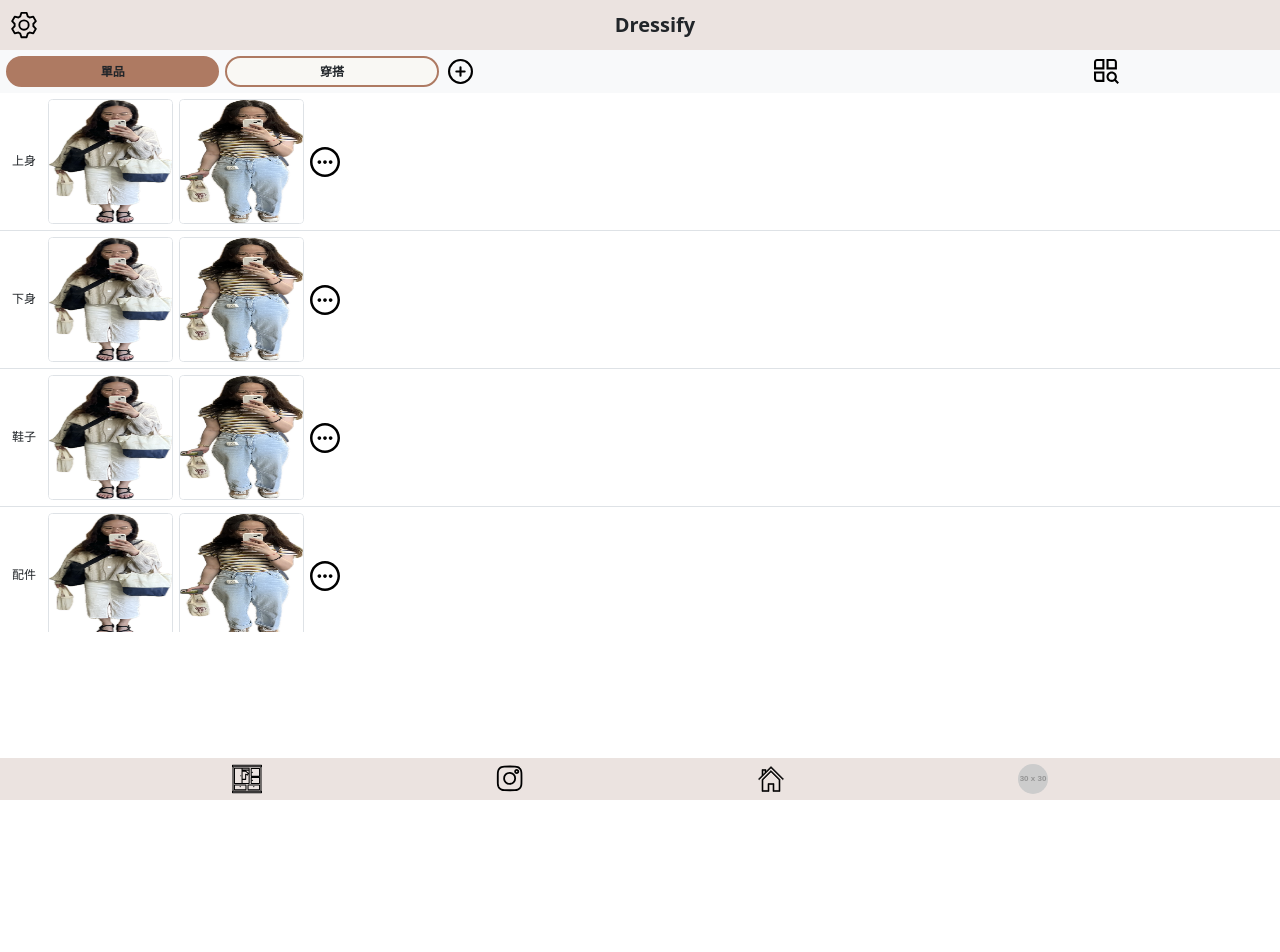
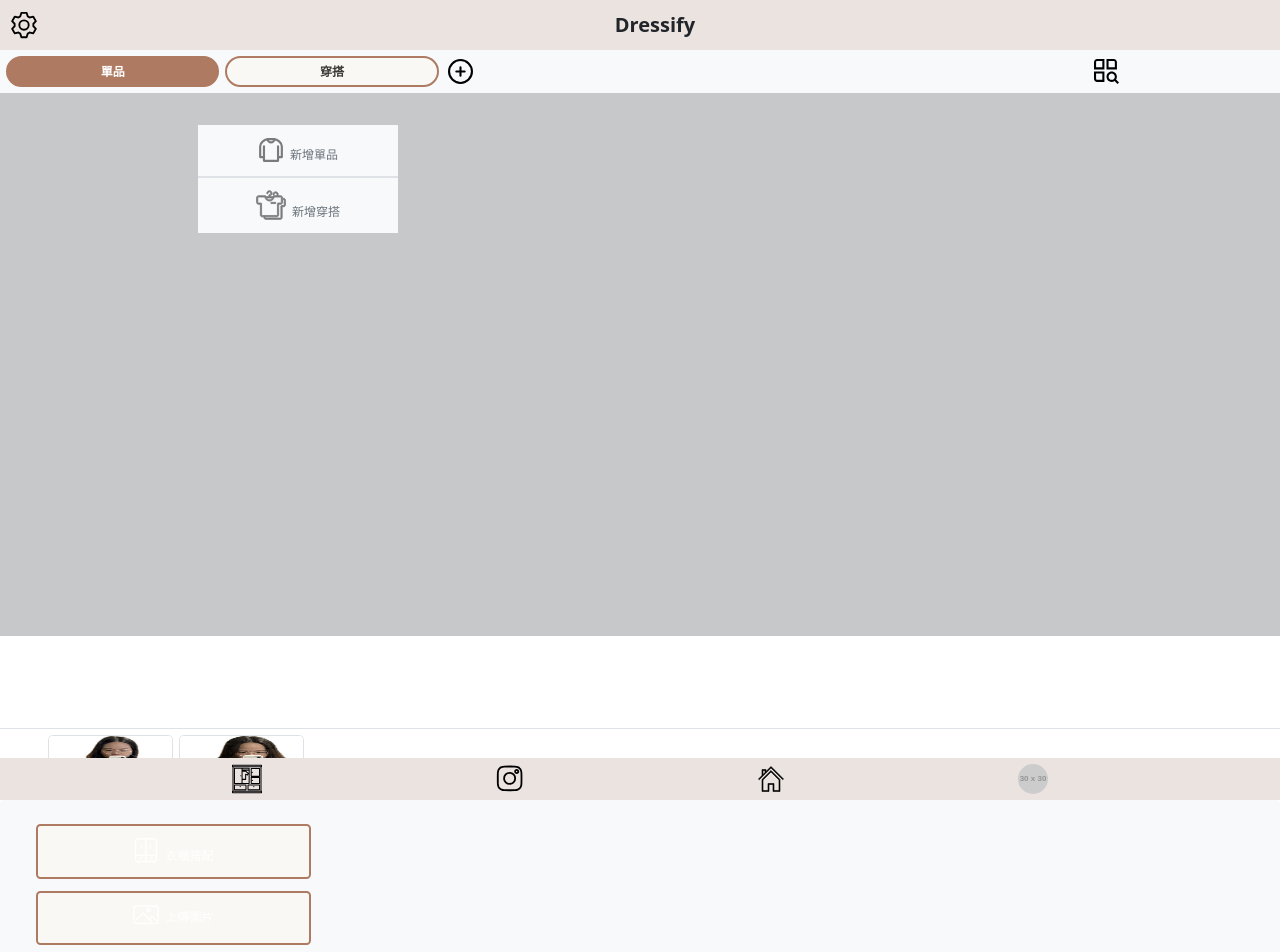
Before and after one commit to stellachy/dressify_react, a React (Vite) app: page /Closet in a window 1280 px wide. Shown: the top 952 px of the page. Before the commit the page ends 800 px from the top, so only its background shows below. Built offline with nearby package versions, Linux system fonts and the light colour scheme.

Commit message:
Add pages/closet, and re-adjust a bit of structure, and created addpop.jsx (needed to adjust the overlay part)

```diff
--- /dev/null
+++ b/src/components/AddPop.jsx
@@ -0,0 +1,76 @@
+import React, { useRef } from 'react'
+// import ClosetLayout from '../layouts/ClosetLayout'
+
+function AddPop() {
+  // const divElemS = document.getElementById('addBtnS');
+  // const divElemM = document.getElementById('addBtnM');
+  // const divPopM = document.getElementById('addPopM');
+
+  const divElemS = useRef();
+  const divElemM = useRef();
+  const divPopM = useRef();
+
+  function handleClickAddS() {
+    // console.log(divElemS.current.childNodes[0]);  // <img> ... </img>
+
+    // 圖片與文字改為黑色
+    divElemS.current.childNodes[0].classList.toggle('opacity-50');
+    divElemS.current.childNodes[1].classList.toggle('text-dark');
+    // the following is for redirecting to Crop.jsx, ClosetEditSingle.jsx, ...(就接下來一連串的流程ㄉ第一個page)
+    // location.href = './Closet';
+  }
+
+  function handleClickAddM() {
+    // 圖片與文字改為黑色
+    divElemM.current.childNodes[0].classList.toggle('opacity-50');
+    divElemM.current.childNodes[1].classList.toggle('text-dark');
+
+    // 滑出popout選擇新增搭配的方式
+    divPopM.current.classList.toggle('show');
+  }
+
+  // 控制overlay => 點擊後會回到單品區域 （此可考慮整個移至index.html）
+  function handleOverlay() {
+    if (!divElemS.current.contains(event.target)
+      && !divElemM.current.contains(event.target)
+      && !divPopM.current.contains(event.target)) {
+      location.href = './ClosetMatch'
+    }
+  }
+  document.onclick = handleOverlay;
+  return (
+    // 之後可把layout刪掉 here is for checking the place
+    <>
+      <div id="addOverlay" className="mt-5 p-2 bg-dark bg-opacity-25" style={{height: '600px'}}>
+        <div className="bg-light position-fixed" style={{width: '200px', top: '125px', marginLeft: '15%'}}>
+          <div ref={divElemS} onClick={handleClickAddS} className="border-bottom border-2 md-24 text-center py-3 text-secondary"><img
+            src="src/assets/img/icon/add_single.svg" className="align-text-bottom opacity-50" style={{width: '26px'}}
+            alt="one" /><span>&nbsp;&nbsp;新增單品</span></div>
+
+          <div ref={divElemM} onClick={handleClickAddM} className="md-24 text-center py-3 text-secondary">
+            <img src="src/assets/img/icon/add_match.svg" className="align-text-bottom opacity-50" style={{width: '30px'}} alt="set" />
+            <span>&nbsp;&nbsp;新增穿搭</span></div>
+        </div>
+      </div>
+
+      <div id="addPopM" ref={divPopM} className="fixed-bottom bg-light rounded-top" style={{height: '220px'}}>
+        <div className="mx-5 my-3 pt-3">
+          {/* <!-- href needs to be set for redirecting --> */}
+          <a href="#" className="btn btn-dark md-24 p-3" style={{width: '275px'}}>
+            <img src="src/assets/img/icon/add_match_closet_white.svg" className="align-text-bottom" style={{width: '26px'}} />
+            <span className="md-24">&nbsp;&nbsp;衣櫃搭配</span>
+          </a>
+        </div>
+        <div className="mx-5 my-3">
+          {/* <!-- href needs to be set for redirecting --> */}
+          <a href="#" className="btn btn-dark md-24 p-3" style={{width: '275px'}}>
+            <img src="src/assets/img/icon/add_match_pic_white.svg" className="align-middle" style={{width: '26px'}} />
+            <span className="md-24">&nbsp;&nbsp;上傳圖片</span>
+          </a>
+        </div>
+      </div>
+    </>
+  )
+}
+
+export default AddPop
--- a/src/components/ClosetHeader.jsx
+++ b/src/components/ClosetHeader.jsx
@@ -1,4 +1,5 @@
 import React, {useState} from 'react'
+import AddPop from './AddPop';
 
 function ClosetHeader({isActive}) {
   const [activeBtn, setActiveBtn] = useState(isActive);
@@ -8,22 +9,24 @@
       <div className="container-fluid fixed-top bg-light my-5" style={{top: '14px'}}>
         <div className="row align-items-center">
           <a href="/Closet" className="col-2 ms-2 my-2 btn rounded-pill"
-              style={{backgroundColor: activeBtn === '單品' ? 'var(--color-highlight)' : 'var(--color-base)'}}
+              style={{backgroundColor: activeBtn === '單品' ? 'var(--color-highlight)' : 'var(--color-base)', color: activeBtn === '單品' ? 'var(--color-white)' : 'var(--color-black)'}}
               onClick={() => {handleBtnActive('單品')}}>
             <b>單品</b>
           </a>
           <a href="/ClosetMatch" className="col-2 ms-2 my-2 btn rounded-pill"
-              style={{backgroundColor: activeBtn === '穿搭' ? 'var(--color-highlight)' : 'var(--color-base)'}}
+              style={{backgroundColor: activeBtn === '穿搭' ? 'var(--color-highlight)' : 'var(--color-base)', color: activeBtn === '穿搭' ? 'var(--color-white)' : 'var(--color-black)'}}
               onClick={() => {handleBtnActive('穿搭')}}>
             <b>穿搭</b>
           </a>
 
-          <a href="./closet_add.html" className="col-6"><img src="src/assets/img/icon/add.svg" style={{width: '25px'}} alt="add"/></a>
+          <a href="#" className="col-6"><img src="src/assets/img/icon/add.svg" style={{width: '25px'}} alt="add"/>
+          </a>
 
           <a href="./closet_search.html" className="col-1 ms-2"><img src="src/assets/img/icon/pic-search.svg" style={{width: '25px'}} alt="search"/></a>
 
         </div>
       </div>
+      <AddPop/>
     </>
   )
 }
--- a/src/css/Mine.css
+++ b/src/css/Mine.css
@@ -13,3 +13,12 @@
 .btn:focus {
   background-color: var(--color-highlight);
 }
+
+#addPopM {
+  transform: translateY(100%);  /* 初始滑出畫面外 */
+  transition: transform 0.5s ease;  /* 平滑過渡效果 */
+}
+
+#addPopM.show {
+  transform: translateY(0); /* 滑入畫面 */
+}
--- a/src/pages/Closet.jsx
+++ b/src/pages/closet/Closet.jsx
@@ -1,5 +1,5 @@
 import React from 'react'
-import ClosetLayout from '../layouts/ClosetLayout'
+import ClosetLayout from '../../layouts/ClosetLayout'
 
 function Closet() {
   return (
--- a/src/pages/ClosetMatch.jsx
+++ b/src/pages/closet/ClosetMatch.jsx
@@ -1,5 +1,5 @@
 import React from 'react'
-import ClosetLayout from '../layouts/ClosetLayout'
+import ClosetLayout from '../../layouts/ClosetLayout'
 
 function ClosetMatch() {
   return (
```
Also changed, not shown: src/main.jsx (+9 -3 lines), src/pages/closet/ClosetPart.jsx (renamed from src/pages/ClosetPart.jsx, +6 -6 lines).
